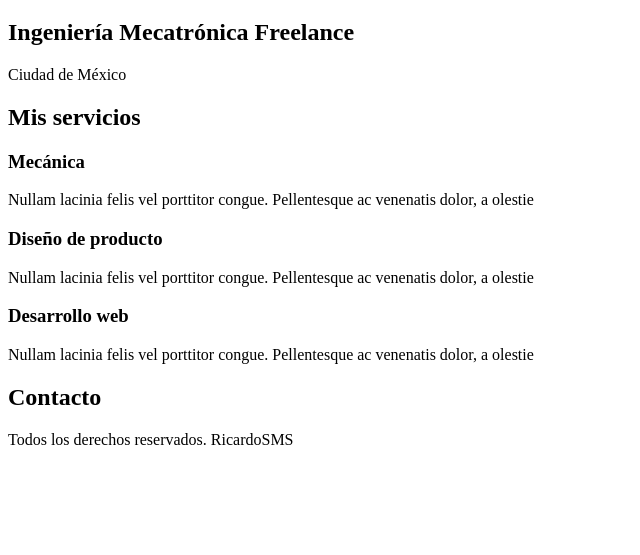
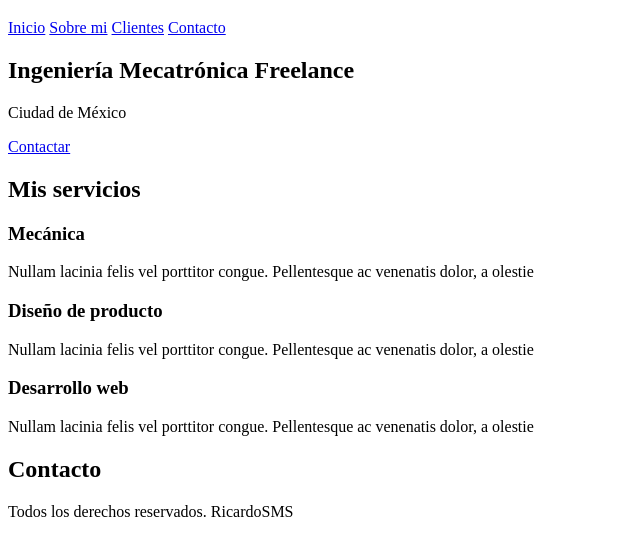
Before and after one commit to Ricardosaid/Full-Stack, a plain HTML site: page index.html in a window 1280 px wide. Shown: the part 61-616 px from the top of the page, without its empty margins (0-640 px from the left). Drawn offline with Linux system fonts and the light colour scheme.

Commit message:
agrego barra navegacion

```diff
--- a/index.html
+++ b/index.html
@@ -6,18 +6,51 @@
     <title>Document</title>
 </head>
 <body>
+    <header>
         <h1>RicardoSMS Freelance</h1>
+    </header>
+
+    <nav>
+        <a href="#">Inicio</a>
+        <a href="#">Sobre mi</a>
+        <a href="#">Clientes</a>
+        <a href="#">Contacto</a>
+    </nav>
+
+
+    <section>
         <h2>Ingeniería Mecatrónica Freelance</h2>
         <p>Ciudad de México</p>
+        <a href="#">Contactar</a>
+    </section>
+
+    <main>
         <h2>Mis servicios</h2>
+
+        <section>
             <h3>Mecánica</h3>
             <p>Nullam lacinia felis vel porttitor congue. Pellentesque ac venenatis dolor, a olestie</p>
+        </section>
+
+        <section>
             <h3>Diseño de producto</h3>
             <p>Nullam lacinia felis vel porttitor congue. Pellentesque ac venenatis dolor, a olestie</p>
+        </section>
+
+        <section>
             <h3>Desarrollo web</h3>
             <p>Nullam lacinia felis vel porttitor congue. Pellentesque ac venenatis dolor, a olestie</p>
+        </section>
+
+    </main>
+
+    <section>
         <h2>Contacto</h2>
+    </section>
+
+    <footer>
         <p>Todos los derechos reservados. RicardoSMS</p>
+    </footer>
 
 
 </body>
```
Lines whose indentation alone changed are shown as unchanged.
